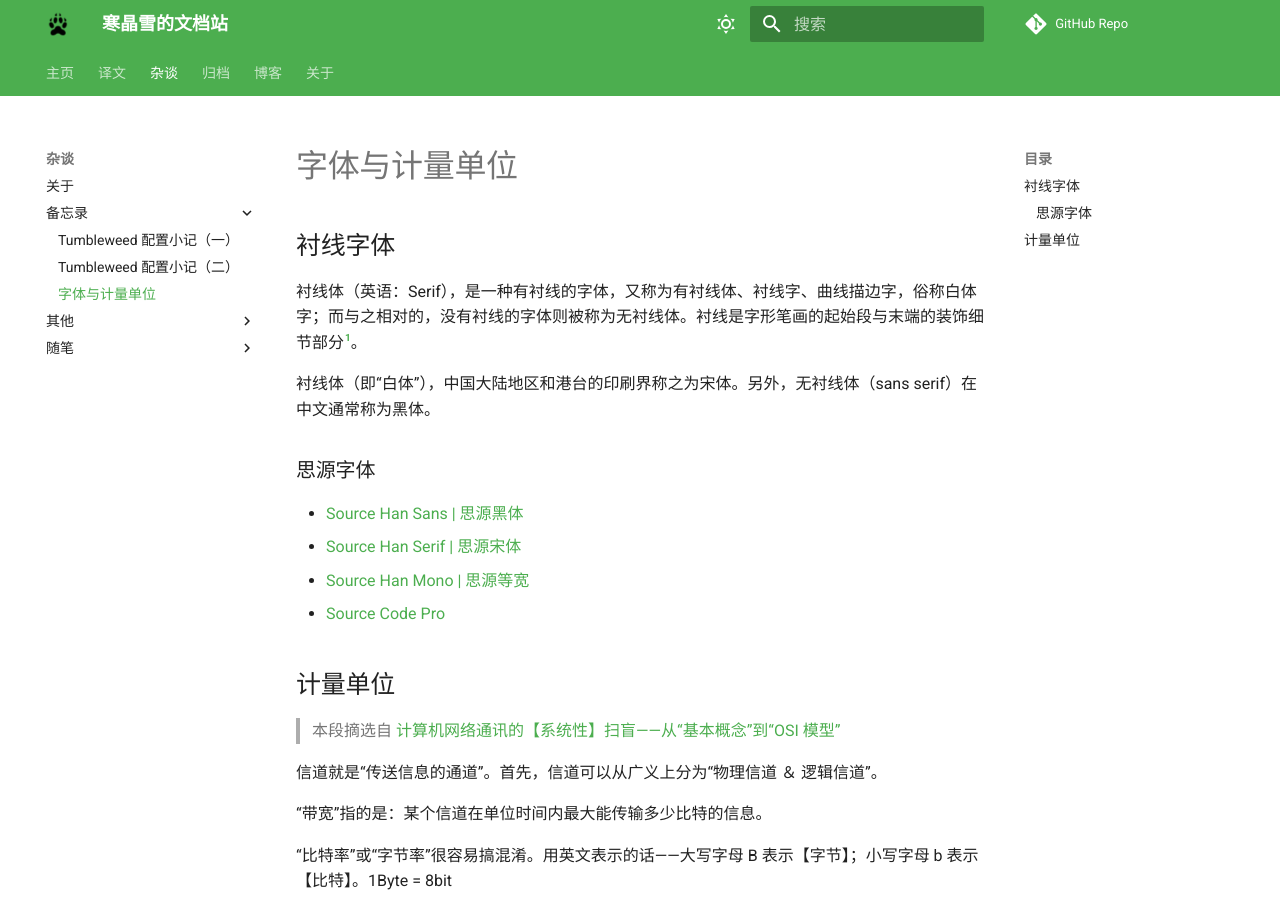
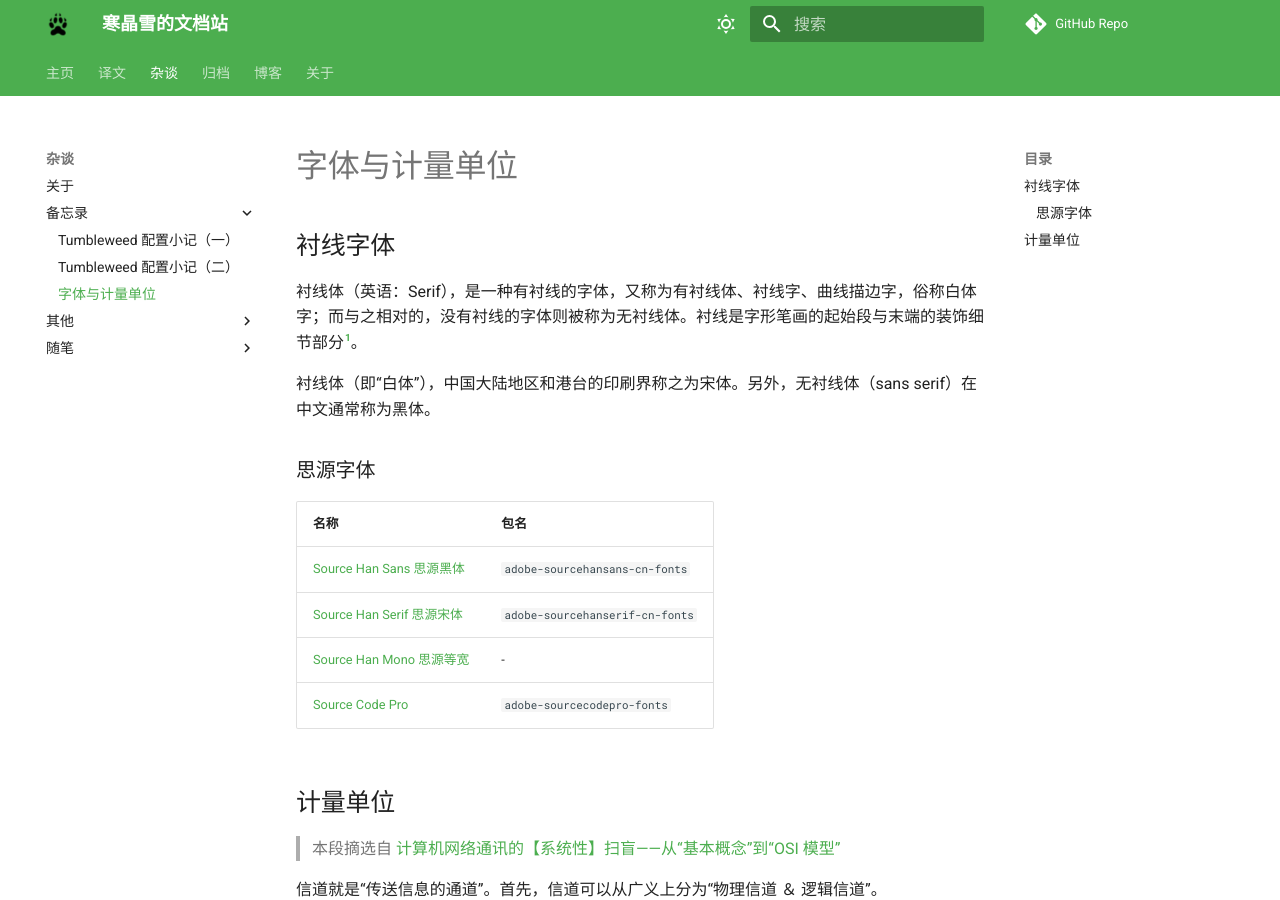
Before and after one commit to Hanjingxue-Boling/Whiteboard, an MkDocs documentation site: the page built from docs/essay/memo/fonts-and-measurement.md, in a window 1280 px wide and 900 px high. Built offline with MkDocs 1.6.1 and Material for MkDocs 9.7.7, drawn with Linux system fonts in a browser that asks for light colours; comment, search, counter and statistics services are not loaded.

Commit message:
2022-05-05-02

```diff
--- a/docs/essay/memo/fonts-and-measurement.md
+++ b/docs/essay/memo/fonts-and-measurement.md
@@ -8,10 +8,12 @@
 
 ### 思源字体
 
-- [Source Han Sans | 思源黑体](https://github.com/adobe-fonts/source-han-sans)
-- [Source Han Serif | 思源宋体](https://github.com/adobe-fonts/source-han-serif)
-- [Source Han Mono | 思源等宽](https://github.com/adobe-fonts/source-han-mono)
-- [Source Code Pro](https://github.com/adobe-fonts/source-code-pro)
+|名称|包名|
+|---|---|
+|[Source Han Sans 思源黑体](https://github.com/adobe-fonts/source-han-sans)|`adobe-sourcehansans-cn-fonts`|
+|[Source Han Serif 思源宋体](https://github.com/adobe-fonts/source-han-serif)|`adobe-sourcehanserif-cn-fonts`|
+|[Source Han Mono 思源等宽](https://github.com/adobe-fonts/source-han-mono)|-|
+|[Source Code Pro](https://github.com/adobe-fonts/source-code-pro)|`adobe-sourcecodepro-fonts`|
 
 
 ## 计量单位
--- a/mkdocs.yml
+++ b/mkdocs.yml
@@ -121,6 +121,7 @@ nav:
         - essay/main/2022-04-21.md
         - essay/main/2022-04-26.md
         - essay/main/2022-05-03.md
+        - essay/main/2022-05-05.md
     - 归档:
       - archives/about.md
       - archives/glob-expression.md
```
Also changed, not shown: docs/essay/main/2022-05-05.md (added, +9 -0 lines).
